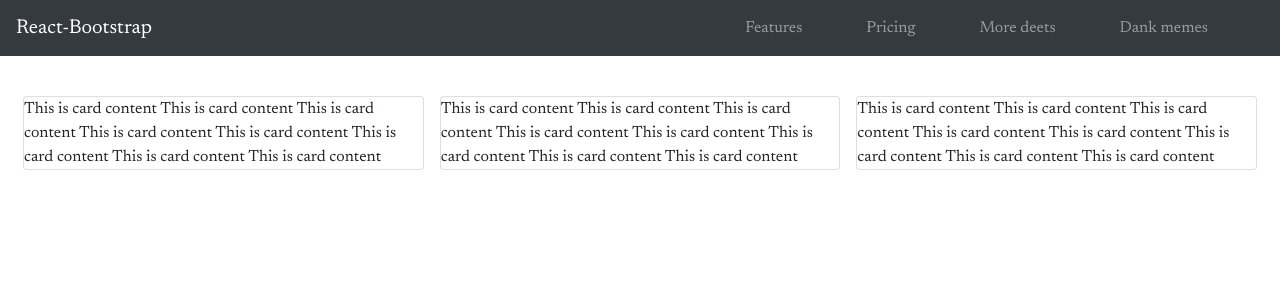
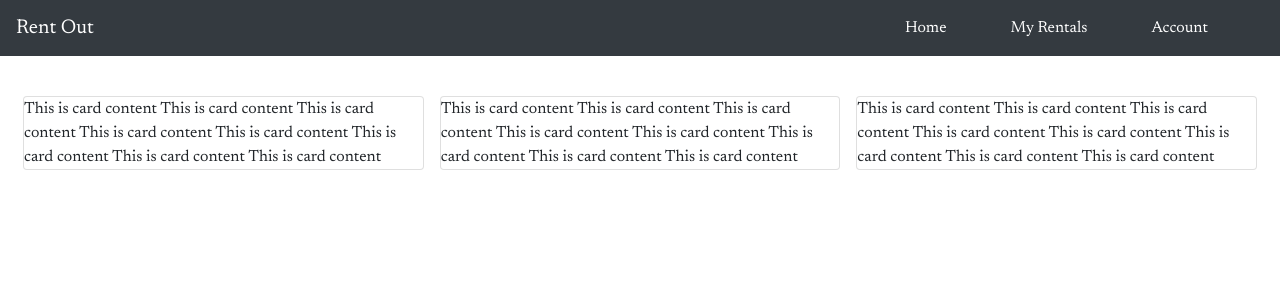
Before and after one commit to PratikDhungel/react-playground, a React (Create React App) app: page / in a window 1280 px wide. Shown: the top 300 px of the page. Built offline with nearby package versions, Linux system fonts and the light colour scheme.

Commit message:
Update navbar styling

```diff
--- a/src/Containers/CardsContainer.tsx
+++ b/src/Containers/CardsContainer.tsx
@@ -5,19 +5,19 @@ const CardsContainer = () => {
   return (
     <Container fluid style={{ marginTop: '2em' }}>
       <Row noGutters>
-        <Col className='columns' sm={4}>
+        <Col className='columns' md={4}>
           <Card>
             This is card content This is card content This is card content This is card content This is card content This is
             card content This is card content This is card content
           </Card>
         </Col>
-        <Col className='columns' sm={4}>
+        <Col className='columns' md={4}>
           <Card>
             This is card content This is card content This is card content This is card content This is card content This is
             card content This is card content This is card content
           </Card>
         </Col>
-        <Col className='columns' sm={4}>
+        <Col className='columns' md={4}>
           <Card>
             This is card content This is card content This is card content This is card content This is card content This is
             card content This is card content This is card content
--- a/src/NavBar/NavBar.tsx
+++ b/src/NavBar/NavBar.tsx
@@ -9,24 +9,20 @@ const NavBar = () => {
 
   return (
     <Navbar collapseOnSelect expand='md' bg='dark' variant='dark'>
-      <Navbar.Brand href='#home'>React-Bootstrap</Navbar.Brand>
+      <Navbar.Brand href='#home'>Rent Out</Navbar.Brand>
       <Navbar.Toggle aria-controls='responsive-navbar-nav' />
       <Navbar.Collapse id='responsive-navbar-nav'>
         <Nav className='ml-auto'>
-          <Nav.Link href='#features' className='nav-links-spacing'>
-            Features
+          <Nav.Link href='' className='nav-links-spacing nav-links-styling'>
+            Home
           </Nav.Link>
-          <Nav.Link href='#pricing' className='nav-links-spacing'>
-            Pricing
+          <Nav.Link href='#pricing' className='nav-links-spacing nav-links-styling'>
+            My Rentals
           </Nav.Link>
-          <Nav.Link href='#deets' className='nav-links-spacing'>
-            More deets
-          </Nav.Link>
-          <Nav.Link href='#memes' className='nav-links-spacing'>
-            Dank memes
+          <Nav.Link href='#deets' className='nav-links-spacing nav-links-styling'>
+            Account
           </Nav.Link>
         </Nav>
-        {/* </Nav> */}
       </Navbar.Collapse>
     </Navbar>
   );
--- a/src/index.css
+++ b/src/index.css
@@ -25,6 +25,10 @@ code {
   margin: 0 auto !important;
 }
 
+.nav-links-styling {
+  color: white !important;
+}
+
 @media (min-width: 768px) {
   .nav-links-spacing {
     margin-right: 3em !important;
```
